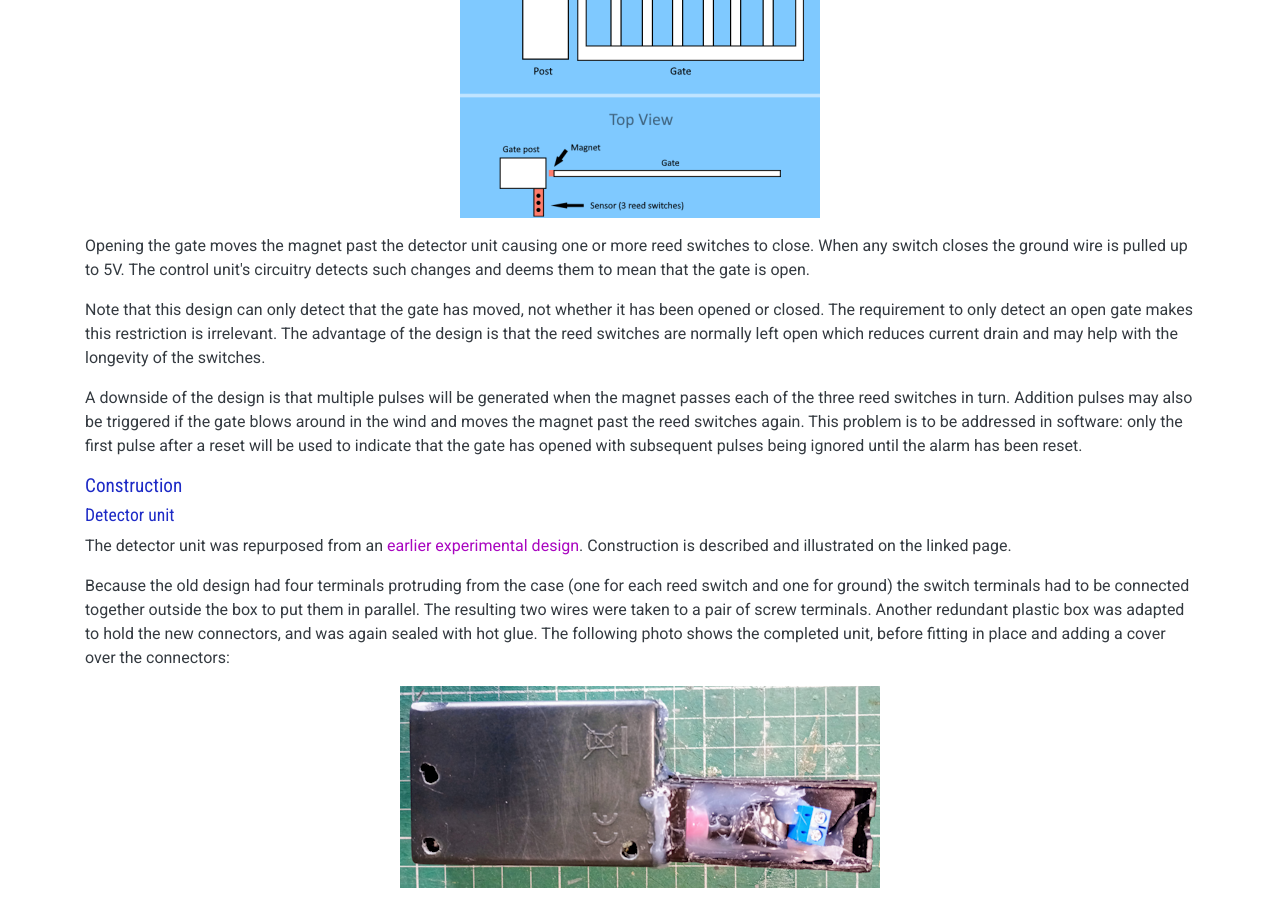
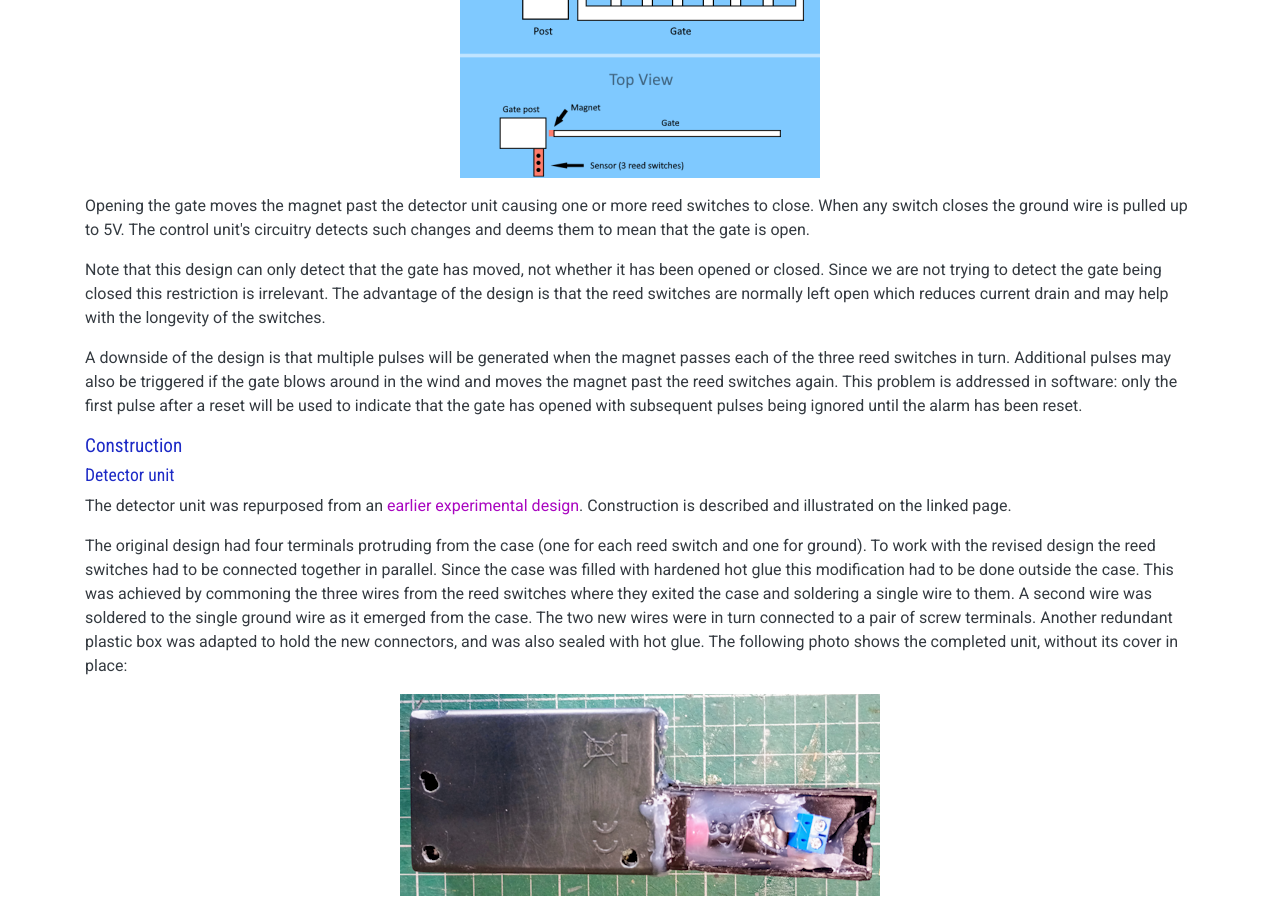
Before and after one commit to cahamo/cahamo.github.io, a Jekyll site: the page built from projects/gate-alarm/index.html, in a window 1280 px wide and 1400 px high, scrolled down 1286 px. Shown: the top 906 px of the window. Built offline with Jekyll 4.4.1, drawn with Linux system fonts in a browser that asks for light colours; comment, search, counter and statistics services are not loaded; some of the changed text lies outside the part shown.

Commit message:
Overhaul Gate Alarm project pages
Edited content for clarity and accuracy.

Fixed various typos and other errors.

```diff
--- a/projects/gate-alarm/index.html
+++ b/projects/gate-alarm/index.html
@@ -12,9 +12,9 @@ title: "Sensor to detect if a gate is open"
 
     <h2>Whys and Wherefores</h2>
 
-    <p>Every morning, before letting our dog out in the back garden, my wife and I like to be sure that the garden gate is closed, thus keeping mutley nice and safe. I'll leave you to guess who usually got that job.</p>
+    <p>Every morning, before letting our dog out in the back garden, my wife and I like to be sure that the garden gate is closed, thus keeping mutley nice and safe. I'll leave you to guess who usually got the job of popping outside in all weathers to check the gate!</p>
 
-    <p>Having had enough of venturing outside on wet or cold mornings to check the gate, I decided to solve the problem by fitting a gate alarm.</p>
+    <p>Having had enough of getting cold and wet, I decided to solve the problem by fitting a gate alarm.</p>
 
 </section>
 
@@ -69,9 +67,9 @@ title: "Sensor to detect if a gate is open"
 
     <p>Opening the gate moves the magnet past the detector unit causing one or more reed switches to close. When any switch closes the ground wire is pulled up to 5V. The control unit's circuitry detects such changes and deems them to mean that the gate is open.</p>
 
-    <p>Note that this design can only detect that the gate has moved, not whether it has been opened or closed. The requirement to only detect an open gate makes this restriction is irrelevant. The advantage of the design is that the reed switches are normally left open which reduces current drain and may help with the longevity of the switches.</p>
+    <p>Note that this design can only detect that the gate has moved, not whether it has been opened or closed. Since we are not trying to detect the gate being closed this restriction is irrelevant. The advantage of the design is that the reed switches are normally left open which reduces current drain and may help with the longevity of the switches.</p>
 
-    <p>A downside of the design is that multiple pulses will be generated when the magnet passes each of the three reed switches in turn. Addition pulses may also be triggered if the gate blows around in the wind and moves the magnet past the reed switches again. This problem is to be addressed in software: only the first pulse after a reset will be used to indicate that the gate has opened with subsequent pulses being ignored until the alarm has been reset.</p>
+    <p>A downside of the design is that multiple pulses will be generated when the magnet passes each of the three reed switches in turn. Additional pulses may also be triggered if the gate blows around in the wind and moves the magnet past the reed switches again. This problem is addressed in software: only the first pulse after a reset will be used to indicate that the gate has opened with subsequent pulses being ignored until the alarm has been reset.</p>
 
     <h3>Construction</h3>
 
@@ -79,17 +77,17 @@ title: "Sensor to detect if a gate is open"
 
     <p>The detector unit was repurposed from an <a href="./legacy-plan.html#movement-detector">earlier experimental design</a>. Construction is described and illustrated on the linked page.</p>
 
-    <p>Because the old design had four terminals protruding from the case (one for each reed switch and one for ground) the switch terminals had to be connected together outside the box to put them in parallel. The resulting two wires were taken to a pair of screw terminals. Another redundant plastic box was adapted to hold the new connectors, and was again sealed with hot glue. The following photo shows the completed unit, before fitting in place and adding a cover over the connectors:</p>
+    <p>The original design had four terminals protruding from the case (one for each reed switch and one for ground). To work with the revised design the reed switches had to be connected together in parallel. Since the case was filled with hardened hot glue this modification had to be done outside the case. This was achieved by commoning the three wires from the reed switches where they exited the case and soldering a single wire to them. A second wire was soldered to the single ground wire as it emerged from the case. The two new wires were in turn connected to a pair of screw terminals. Another redundant plastic box was adapted to hold the new connectors, and was also sealed with hot glue. The following photo shows the completed unit, without its cover in place:</p>
 
     <p><img class="img-fluid mx-auto d-block" src="/assets/img/projects/gate-alarm/sensor-case-v3b_480x202.png" width="480" height="202" alt="Version 3 of the gate sensor unit showing strengthening box"></p>
 
-    <p>The completed unit was screwed to the same small block of wood that was installed on the gate post to mount the <a href="./legacy-plan.html">earlier version</a> of the unit. Wires from the control unit were connected to the detector unit's screw terminals and then a cover was hot glued in place over them. Hot glue was then used in an attempt to protect the whole unit from the weather. I was rather heavy handed when applying the hot glue, but it works! The final assembly is shown in the following photo:</p>
+    <aside>
+        <p class="alert alert-danger"><img class="float-left mr-2" src="/assets/img/icons/error_24x24.png" width="24" height="24"><strong>Cockup alert!</strong> To begin with the new wires were soldered to the terminals that were originally on the outside of the case. But I managed to break the wires very close to the detector unit when installing it on the gate post. It took quite a bit of delicate soldering and much cursing to create the version I've written about here. I'm amazed that the resulting bodge has lasted well over 6 months at the time of writing.</p>
+    </aside>
+
+    <p>The completed unit was screwed to the same small block of wood that was installed on the gate post to mount the <a href="./legacy-plan.html">earlier version</a> of the unit. Wires from the control unit were connected to the detector unit's screw terminals and then a cover was hot glued in place over them. Hot glue was then used in an attempt to protect the whole unit from the weather. I was rather heavy handed when applying the glue, but it works! The final assembly is shown in the following photo:</p>
 
     <p><img class="img-fluid mx-auto d-block" src="/assets/img/projects/gate-alarm/sensor-on-gate-post_600x641.png" width="600" height="641" alt="Gate movement detector unit in situ on the gate post"></p>
-
-    <aside>
-        <p class="alert alert-danger"><img class="float-left mr-2" src="/assets/img/icons/error_24x24.png" width="24" height="24"><strong>Cockup alert!</strong> The first time I connected the reed switch terminals together I managed to break the wires very close to the detector unit when installing on the gate post. It took quite a bit of delicate soldering and much cursing to fix it to create the version I've written about here. I'm amazed that the resulting bodge has lasted 6 months at the time of writing.</p>
-    </aside>
 
     <h4>Cabling</h4>
 
@@ -115,7 +113,7 @@ title: "Sensor to detect if a gate is open"
 
     <h3>Circuit Design</h3>
 
-    <p>The following input and output components are included in the control box:</p>
+    <p>The following input and output components are included in the control unit:</p>
 
     <ol>
         <li>A 3.3V buzzer to sound the alarm.</li>
@@ -336,19 +334,15 @@ title: "Sensor to detect if a gate is open"
 
     <h3>Construction</h3>
 
-    <p>The control unit resides in our sitting room. It is located close the the wall vent where the wires connecting to the gate movement detector enter the house.</p>
+    <p>The control unit resides in our sitting room. It is located close to the wall vent where the wires connecting to the gate movement detector enter the house.</p>
 
-    <p>A modular approach to contructing the electronics was taken wherever possible, with each module being connected to others by means of JST PH 2.0 and XH2.4 plugs and sockets, screw terminals and DuPont cables. Details of the construction of the various modules follows.</p>
+    <p>A modular approach to contructing the electronics was taken wherever possible, with each module being connected to others by means of JST PH 2.0 and XH2.4 plugs and sockets, screw terminals and DuPont cables. Details of the construction of the various modules follow.</p>
 
     <h4>Microcontroller </h4>
 
     <p>The microcontroller is an Arduino Nano. This has been mounted on an expansion board that breaks the Nano's pins out to screw terminals. This enables the Nano to be removed easily for updating or replacement. Connections can also be reconfigured much more simply than if they were soldered.</p>
 
     <p><img class="img-fluid mx-auto d-block" src="/assets/img/projects/gate-alarm/mcu-assembly_480x311.png" width="480" height="311" alt="Microcontroller assembly with Arduino Nano"></p>
-
-    <aside>
-        <p class="alert alert-success"><img class="float-left mr-2" src="/assets/img/icons/light-bulb_24x24.png" width="24" height="24">Any later version of the controller unit could use a bare ATMega286P microcontroller chip instead of the Nano.</p>
-    </aside>
 
     <h4>USB C power input</h4>
 
@@ -394,19 +388,19 @@ title: "Sensor to detect if a gate is open"
 
     <h4>LED assembly</h4>
 
-    <p>The 5mm red and 3mm yellow LEDs have been mounted together on their own assembly. The assembly has been built on a single piece of perfboard that includes the LEDs, the transistors used to drive the LEDs and various resistors. Screw terminals have been provided for connecting 5V, ground and the inputs for the two LEDs. The assembly, with connecting wires, is shown in the following photo, along with an key to the screw terminals:</p>
+    <p>The 5mm red and 3mm yellow LEDs have been mounted together on their own assembly. The assembly has been built on a single piece of perfboard that includes the LEDs, the transistors used to drive the LEDs and various resistors. Screw terminals have been provided for connecting 5V, ground and the inputs for the two LEDs. The assembly, with connecting wires, is shown in the following composite photo, along with a key that describes the purpose of each screw terminal:</p>
 
     <p><img class="img-fluid mx-auto d-block" src="/assets/img/projects/gate-alarm/led-assembly_600x422.png" width="600" height="422" alt="LED assembly with screw terminal identification. Top to bottom: 5V, red LED, yellow LED, ground"></p>
 
-    <p>The 5V and ground terminals are connected to the main circuit board via a lead that terminates in a 2 pin JST PH 2.0 plug. The two LED terminals are connected to the relevant LED control pins of the microcontroller via its expansion board's screw connectors.</p>
+    <p>The 5V and ground terminals are connected to the main circuit board via a lead that terminates in a 2 pin JST PH 2.0 plug. The two LED terminals are connected to the relevant LED control pins of the microcontroller.</p>
 
     <h4>Jumper switch board</h4>
 
-    <p>This board is built on a scrap piece fibre perf board. It contains the buzzer isolation and Nano 5V jumpers. Each jumper is made from twin header pins connected to two pin screw terminals. The relevant cables are connected to the screw terminals. Jumper header pins are connected by means of yellow jumper caps.</p>
+    <p>This board is built on a scrap piece of fibre perf board. It contains the buzzer isolation and Nano 5V jumpers. Each jumper is made from twin header pins connected to a two pin screw terminal. The relevant cables are connected to the screw terminals. Jumper header pins are connected by means of yellow jumper caps.</p>
 
     <p><img class="img-fluid mx-auto d-block" src="/assets/img/projects/gate-alarm/jumper-board_400x400.png" width="400" height="400" alt="Jumper switch board. Top enables buzzer, bottom enables 5V supply to Nano MCU."></p>
 
-    <p class="alert alert-warning"><strong>Warning!</strong> No USB connection should ever be made to the Nano MCU without first removing the relevant jumper cap.</p>
+    <p class="alert alert-warning"><strong>Warning!</strong> No USB connection should ever be made to the Nano MCU without first removing the &quot;5V Nano&quot; jumper cap.</p>
 
     <h4>Main circuit board</h4>
 
@@ -438,17 +432,23 @@ title: "Sensor to detect if a gate is open"
 
     <p><img class="img-fluid mx-auto d-block" src="/assets/img/projects/gate-alarm/main-circuit-board_400x451.jpg" width="400" height="541" alt="Front and rear of the main circuit board"></p>
 
-    <p>The circuit board is attached to a modified steel bracket to enable it to be mounted vertically in the case. The bracket is attached to, and insulated from, the circuit board by means of M2.5 nylon nuts, screws and spacers. A piece of insulating tape is used to insulate the capacitor from the bracket. The following image shows the circuit board with the bracket attached.</p>
+    <p>The circuit board is attached to a modified steel bracket to enable it to be mounted vertically in the case. The bracket is attached to, and insulated from, the circuit board by means of M2.5 nylon nuts, screws and spacers. A piece of electrical tape is used to insulate the capacitor from the bracket. The following image shows the circuit board with the bracket attached.</p>
 
     <p><img class="img-fluid mx-auto d-block" src="/assets/img/projects/gate-alarm/main-circuit-board+bracket_400x641.png" width="400" height="641" alt="Front and rear of the main circuit board with bracket attached"></p>
 
     <h4>Case</h4>
 
-    <p>Paper templates for the top, bottom and all four sides of the case were printed directly from the design in Inkscape. These templates were flipped so that they could be adhered to what would become the insides of the case. The templates were glued to fibre board with a glue stick.</p>
+    <p>Paper templates for the top, bottom and all four sides of the case were printed directly from the design in Inkscape. These templates were flipped so that they could be adhered to what would become the inside of the case. The templates were glued to fibre board with a glue stick.</p>
 
     <p>The fibre board was cut out with a hand saw using the templates as guides. Circular holes were drilled while rectangular apertures had corners drilled out before cutting with a fret saw. All apertures were finished with various files.</p>
 
-    <p class="alert alert-danger"><img class="float-left mr-2" src="/assets/img/icons/error_24x24.png" width="24" height="24"><strong>Cockup alert!</strong>. The fibre board had a tendency to rip. That combined with my poor DIY skills resulted in a rather untidy box. I wouldn't use this material again. This is a pity because this box lives in our sitting room.</p>
+    <aside>
+        <p class="alert alert-danger"><img class="float-left mr-2" src="/assets/img/icons/error_24x24.png" width="24" height="24"><strong>Cockup alert!</strong>. The fibre board had a tendency to rip. That combined with my poor DIY skills resulted in a rather untidy box. I wouldn't use this material again. This is a pity because this ugly box lives in our sitting room.</p>
+    </aside>
+
+    <aside>
+        <p class="alert alert-success"><img class="float-left mr-2" src="/assets/img/icons/light-bulb_24x24.png" width="24" height="24"><strong>Update:</strong> I now have a 3D printer so, at some as-yet-decided date in the future I intend to print a new box to replace the fibre-board monstrosity.</p>
+    </aside>
 
     <p>The following photos show the inside and outside of the various case parts after cutting out:</p>
 
@@ -456,7 +456,7 @@ title: "Sensor to detect if a gate is open"
 
     <p><img class="img-fluid mx-auto d-block" src="/assets/img/projects/gate-alarm/case-panels-interior_600x480.png" width="600" height="480" alt="Interior view of case parts after cutting out, showing paper templates."></p>
 
-    <p>The LCD was installed in its aperture and secured by nuts and bolts. One of these bolts was also used to fasten main circuit board's bracket in place. The keypad ribbon cable was pushed through a small slot in the top of the case and the keypad was then stuck to the top of the case using a  glue stick. The two LEDs on the LED assembly were pushed into their pre-drilled holes and held in place by friction. The buzzer was pushed into its own hole and is also a friction fit. The following photo shows the top of the case after all these components were fitted.</p>
+    <p>The LCD was installed in its aperture and secured by nuts and bolts. One of these bolts was also used to fasten the main circuit board's bracket in place. The keypad ribbon cable was pushed through a small slot in the top of the case and the keypad was then stuck to the top of the case using a  glue stick. The two LEDs on the LED assembly were pushed into their pre-drilled holes and held in place by friction. The buzzer was pushed into its own hole and is also a friction fit. The following photo shows the top of the case after all these components were fitted.</p>
 
     <p><img class="img-fluid mx-auto d-block" src="/assets/img/projects/gate-alarm/case-assembly-top_600x621.png" width="600" height="621" alt="Top of case after all externally visible components were fitted."></p>
 
```
Also changed, not shown: other parts of projects/gate-alarm/index.html (+8 -10 lines), projects/gate-alarm/legacy-plan.html (+7 -7 lines).
